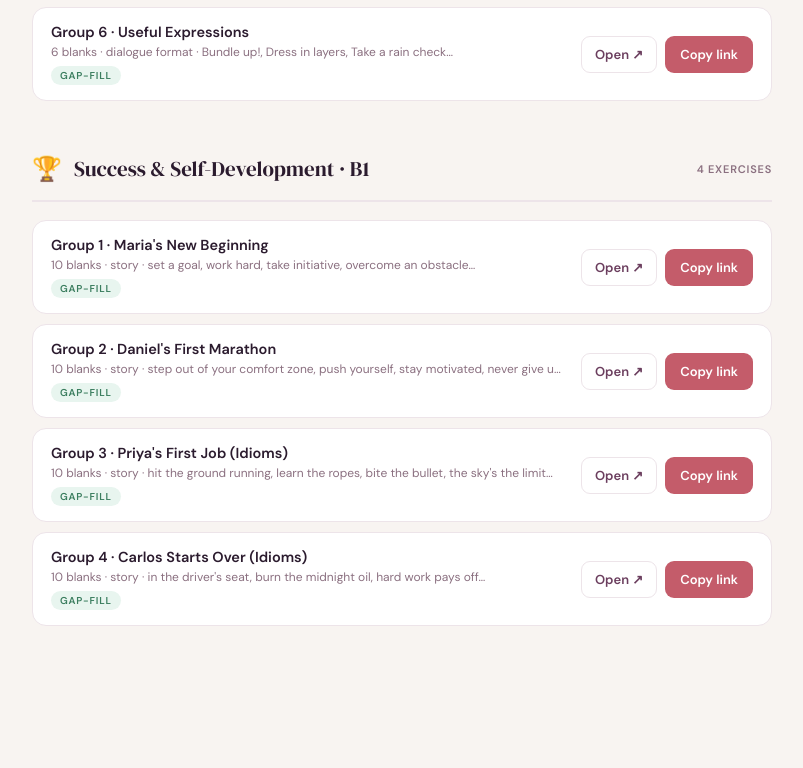
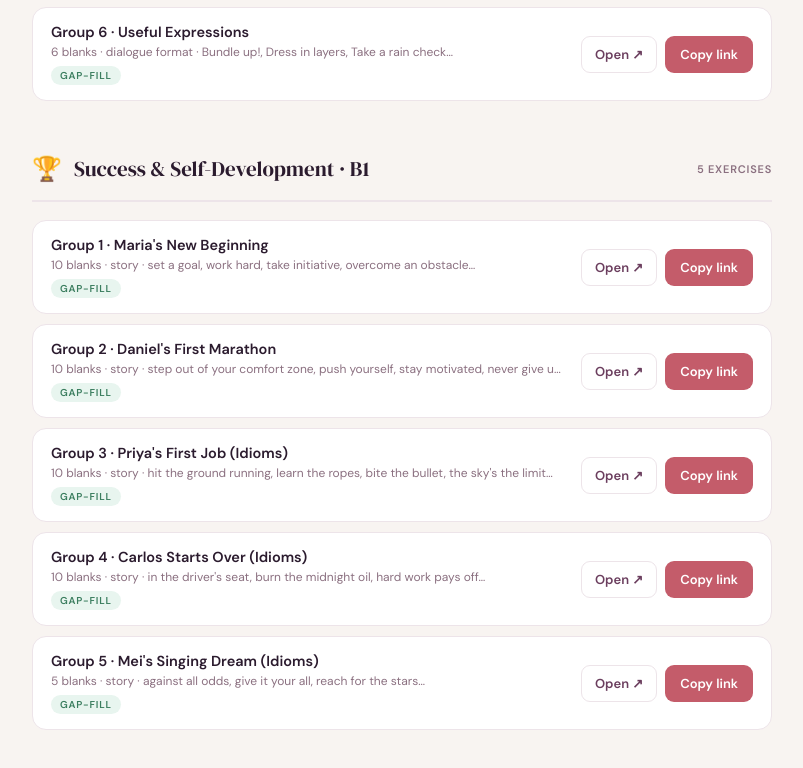
Before and after one commit to MoHaMaD-English/Vocabulary, a plain HTML site: page index.html in a window 1280 px wide. Shown: the part 3439-4207 px from the top of the page, without its empty margins (238-1041 px from the left). Drawn offline with Linux system fonts and the light colour scheme.

Commit message:
Add Success Group 5 to dashboard

```diff
--- a/index.html
+++ b/index.html
@@ -563,7 +563,7 @@
     <div class="topic-header">
       <span class="topic-icon">🏆</span>
       <span class="topic-title">Success & Self-Development · B1</span>
-      <span class="topic-count">4 exercises</span>
+      <span class="topic-count">5 exercises</span>
     </div>
     <div class="cards">
       <div class="card">
@@ -613,6 +613,18 @@
           <button class="btn-copy" onclick="copyLink('https://mohamad-english.github.io/Vocabulary/Success-group4-gap-fill.html', this)">Copy link</button>
         </div>
       </div>
+
+      <div class="card">
+        <div class="card-info">
+          <div class="card-title">Group 5 · Mei's Singing Dream (Idioms)</div>
+          <div class="card-sub">5 blanks · story · against all odds, give it your all, reach for the stars…</div>
+          <span class="badge badge-gap">Gap-Fill</span>
+        </div>
+        <div class="card-actions">
+          <a class="btn-open" href="Success-group5-gap-fill.html" target="_blank">Open ↗</a>
+          <button class="btn-copy" onclick="copyLink('https://mohamad-english.github.io/Vocabulary/Success-group5-gap-fill.html', this)">Copy link</button>
+        </div>
+      </div>
     </div>
   </section>
 
```
